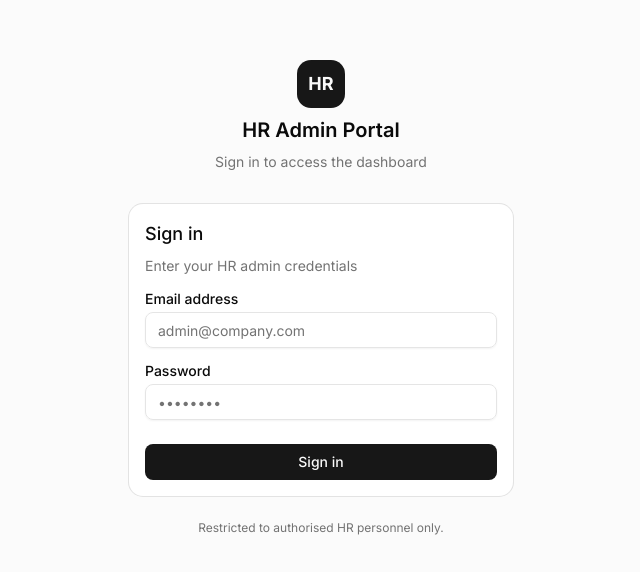
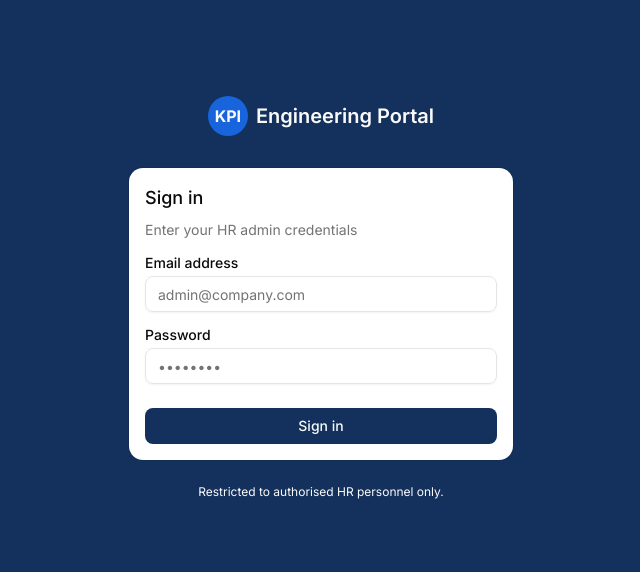
Before and after one commit to code-with-amin/diego-cerri-hr-app, a Next.js app: page /login in a window 1280 px wide. Shown: the part 102-674 px from the top of the page, without its empty margins (319-959 px from the left). Built offline with nearby package versions, Linux system fonts and the light colour scheme.

Commit message:
UI theme fixes

```diff
--- a/src/app/dashboard/page.tsx
+++ b/src/app/dashboard/page.tsx
@@ -44,7 +44,7 @@ export default function DashboardPage({ searchParams }: DashboardPageProps) {
 
   return (
     <DashboardShell
-      title="Candidates"
+      title="Dashboard"
       subtitle={`${mockCandidates.length} total registrations`}
     >
       <div className="grid grid-cols-2 sm:grid-cols-4 gap-4 mb-6">
--- a/src/app/globals.css
+++ b/src/app/globals.css
@@ -58,9 +58,9 @@
     --card-foreground: oklch(0.145 0 0);
     --popover: oklch(1 0 0);
     --popover-foreground: oklch(0.145 0 0);
-    --primary: oklch(0.205 0 0);
+    --primary: oklch(31.61% 0.0848 257.82);
     --primary-foreground: oklch(0.985 0 0);
-    --secondary: oklch(0.97 0 0);
+    --secondary: oklch(53.39% 0.1986 260.12);
     --secondary-foreground: oklch(0.205 0 0);
     --muted: oklch(0.97 0 0);
     --muted-foreground: oklch(0.556 0 0);
--- a/src/app/login/page.tsx
+++ b/src/app/login/page.tsx
@@ -12,14 +12,15 @@ export default function LoginPage({ searchParams }: LoginPageProps) {
   const hasError = searchParams.error === 'invalid'
 
   return (
-    <div className="min-h-screen flex items-center justify-center bg-muted/40 px-4">
+    <div className="min-h-screen flex items-center justify-center bg-primary px-4">
       <div className="w-full max-w-sm">
         <div className="flex flex-col items-center mb-8 gap-2">
-          <div className="flex h-12 w-12 items-center justify-center rounded-xl bg-primary text-primary-foreground font-bold text-lg">
-            HR
+          <div className='flex justify-center items-center gap-2'>
+            <div className="flex h-10 w-10 items-center justify-center rounded-full bg-secondary text-primary-foreground font-bold text-m">
+            KPI
+            </div>
+            <h1 className="text-xl text-primary-foreground font-semibold">Engineering Portal</h1>
           </div>
-          <h1 className="text-xl font-semibold">HR Admin Portal</h1>
-          <p className="text-sm text-muted-foreground">Sign in to access the dashboard</p>
         </div>
 
         <Card>
@@ -63,7 +64,7 @@ export default function LoginPage({ searchParams }: LoginPageProps) {
           </CardContent>
         </Card>
 
-        <p className="mt-6 text-center text-xs text-muted-foreground">
+        <p className="mt-6 text-center text-xs text-primary-foreground">
           Restricted to authorised HR personnel only.
         </p>
       </div>
--- a/src/components/layout/Sidebar.tsx
+++ b/src/components/layout/Sidebar.tsx
@@ -11,12 +11,12 @@ const navItems = [
 
 export function Sidebar() {
   return (
-    <aside className="flex h-screen w-60 flex-col bg-slate-900 text-slate-100 flex-shrink-0">
+    <aside className="flex h-screen w-60 flex-col bg-primary text-slate-100 flex-shrink-0">
       <div className="flex h-16 items-center gap-3 px-6">
-        <div className="flex h-8 w-8 items-center justify-center rounded-lg bg-primary text-primary-foreground font-bold text-sm">
-          HR
+        <div className="flex h-10 w-10 items-center justify-center rounded-full bg-secondary text-primary-foreground font-bold text-m">
+          KPI
         </div>
-        <span className="font-semibold text-sm tracking-wide">HR Admin</span>
+        <span className="font-semibold text-m tracking-wide">Engineering</span>
       </div>
 
       <Separator className="bg-slate-700" />
```
